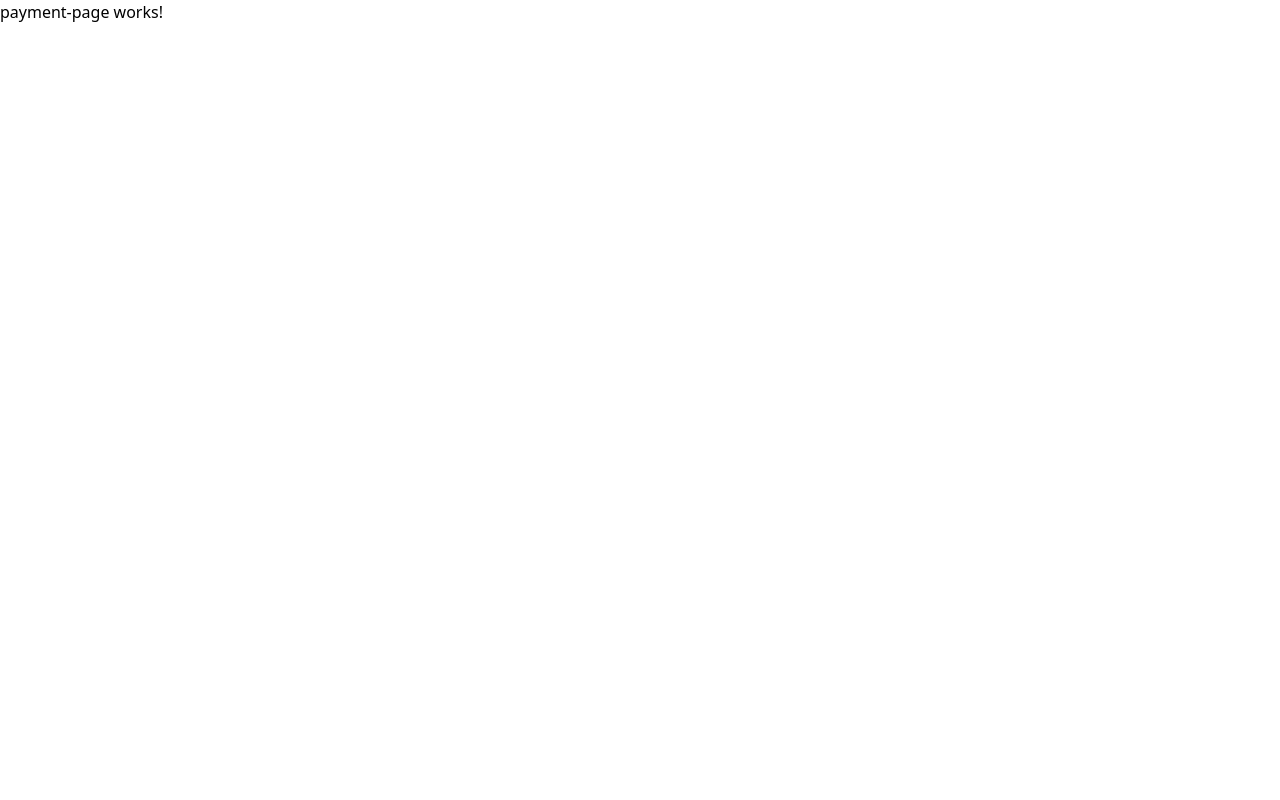
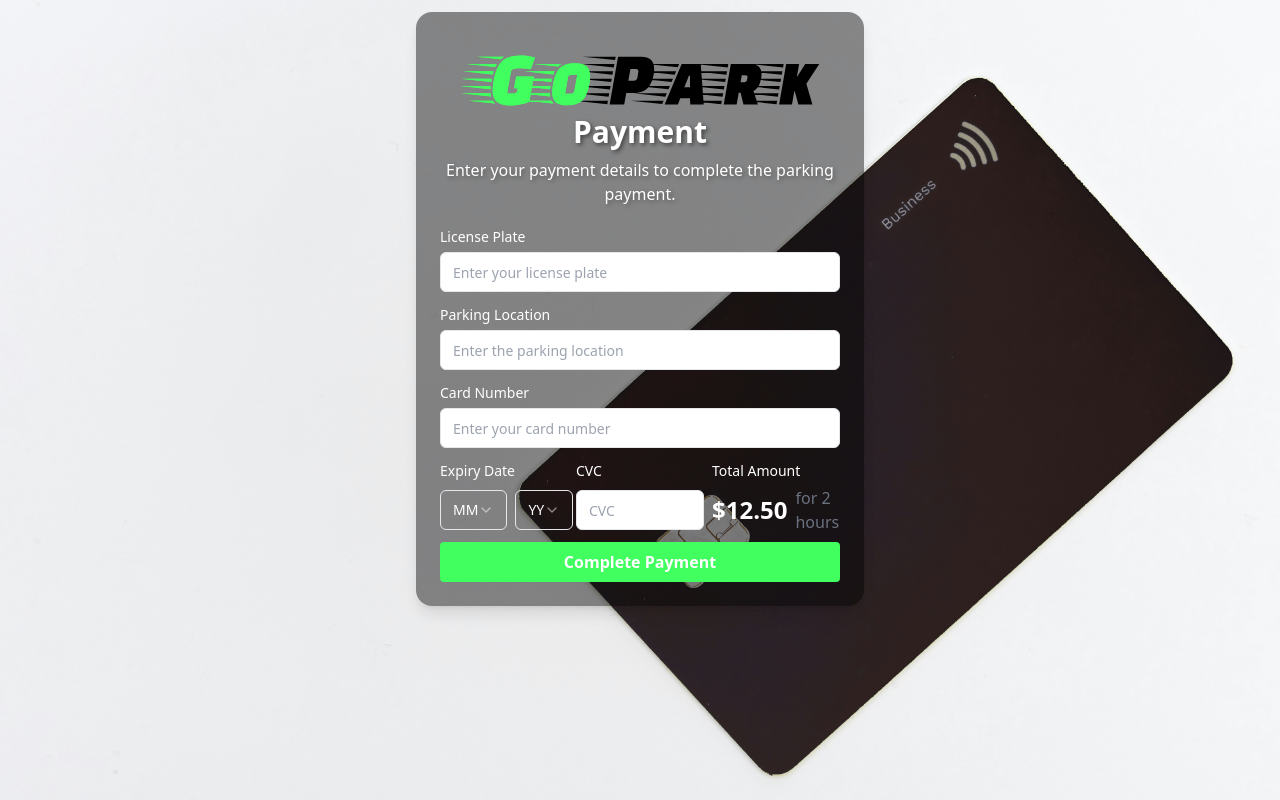
Before and after one commit to danny2768/GoPark, an Angular app: page /payment in a window 1280 px wide. Built offline with nearby package versions, Linux system fonts and the light colour scheme.

Commit message:
25/05/2024: HTML paymentaPage

```diff
--- a/src/app/shared/pages/payment-page/payment-page.component.css
+++ b/src/app/shared/pages/payment-page/payment-page.component.css
@@ -0,0 +1,16 @@
+.background {
+  width: 100vw;
+  height: 100vh;
+  background-size: cover; /* or "contain" depending on what you want */
+  background-position: center center; /* Center the image */
+  background-repeat: no-repeat; /* Do not repeat the image */
+  background-image: url('/assets/background/markus-winkler-ahjzVINkuCs-unsplash.jpg')
+}
+
+.textShadow-05 {
+  text-shadow: 2px 2px 4px rgba(0, 0, 0, 0.5);
+}
+
+.textShadow-03 {
+  text-shadow: 2px 2px 4px rgba(0, 0, 0, 0.3);
+}
--- a/src/app/shared/pages/payment-page/payment-page.component.html
+++ b/src/app/shared/pages/payment-page/payment-page.component.html
@@ -1 +1,192 @@
-<p>payment-page works!</p>
+<div class="background md:pt-3">
+  <div class="shadow-lg bg-black bg-opacity-45 md:rounded-2xl mx-auto min-h-screen md:min-h-max max-w-md p-6 space-y-6">
+    <div class="text-center space-y-2">
+      <div class="flex justify-center" [routerLink]="['/home']">
+        <img class="w-[90%] mx-auto" src="/assets/logo/goParkLogo.svg" alt="GoPark logo">
+      </div>
+      <h1 class="text-white text-3xl font-bold textShadow-05">Payment</h1>
+      <p class="text-white textShadow-03">Enter your payment details to complete the parking payment.</p>
+    </div>
+
+    <form class="space-y-4 text-white">
+      <div class="grid gap-2">
+        <label
+          class="text-sm font-medium leading-none peer-disabled:cursor-not-allowed peer-disabled:opacity-70"
+          for="license-plate"
+        >
+          License Plate
+        </label>
+        <input
+          class="flex h-10 w-full rounded-md border border-input bg-background px-3 py-2 text-sm ring-offset-background file:border-0 file:bg-transparent file:text-sm file:font-medium placeholder:text-muted-foreground focus-visible:outline-none focus-visible:ring-2 focus-visible:ring-ring focus-visible:ring-offset-2 disabled:cursor-not-allowed disabled:opacity-50"
+          id="license-plate"
+          placeholder="Enter your license plate"
+        />
+      </div>
+      <div class="grid gap-2">
+        <label
+          class="text-sm font-medium leading-none peer-disabled:cursor-not-allowed peer-disabled:opacity-70"
+          for="location"
+        >
+          Parking Location
+        </label>
+        <input
+          class="flex h-10 w-full rounded-md border border-input bg-background px-3 py-2 text-sm ring-offset-background file:border-0 file:bg-transparent file:text-sm file:font-medium placeholder:text-muted-foreground focus-visible:outline-none focus-visible:ring-2 focus-visible:ring-ring focus-visible:ring-offset-2 disabled:cursor-not-allowed disabled:opacity-50"
+          id="location"
+          placeholder="Enter the parking location"
+        />
+      </div>
+      <div class="grid gap-2">
+        <label
+          class="text-sm font-medium leading-none peer-disabled:cursor-not-allowed peer-disabled:opacity-70"
+          for="card-number"
+        >
+          Card Number
+        </label>
+        <input
+          class="flex h-10 w-full rounded-md border border-input bg-background px-3 py-2 text-sm ring-offset-background file:border-0 file:bg-transparent file:text-sm file:font-medium placeholder:text-muted-foreground focus-visible:outline-none focus-visible:ring-2 focus-visible:ring-ring focus-visible:ring-offset-2 disabled:cursor-not-allowed disabled:opacity-50"
+          id="card-number"
+          placeholder="Enter your card number"
+          type="number"
+        />
+      </div>
+      <div class="grid grid-cols-2 md:grid-cols-3 gap-2">
+        <div class="grid gap-2">
+          <label
+            class="text-sm font-medium leading-none peer-disabled:cursor-not-allowed peer-disabled:opacity-70"
+            for="expiry-date"
+          >
+            Expiry Date
+          </label>
+          <div class="flex gap-2">
+            <button
+              type="button"
+              role="combobox"
+              aria-controls="radix-:r2:"
+              aria-expanded="false"
+              aria-autocomplete="none"
+              dir="ltr"
+              data-state="closed"
+              data-placeholder=""
+              class="flex h-10 w-full items-center justify-between rounded-md border border-input bg-background px-3 py-2 text-sm ring-offset-background placeholder:text-muted-foreground focus:outline-none focus:ring-2 focus:ring-ring focus:ring-offset-2 disabled:cursor-not-allowed disabled:opacity-50"
+              id="expiry-month"
+            >
+              <span style="pointer-events: none;">MM</span>
+              <svg
+                xmlns="http://www.w3.org/2000/svg"
+                width="24"
+                height="24"
+                viewBox="0 0 24 24"
+                fill="none"
+                stroke="currentColor"
+                stroke-width="2"
+                stroke-linecap="round"
+                stroke-linejoin="round"
+                class="lucide lucide-chevron-down h-4 w-4 opacity-50"
+                aria-hidden="true"
+              >
+                <path d="m6 9 6 6 6-6"></path>
+              </svg>
+            </button>
+            <select
+              aria-hidden="true"
+              tabindex="-1"
+              style="position: absolute; border: 0px; width: 1px; height: 1px; padding: 0px; margin: -1px; overflow: hidden; clip: rect(0px, 0px, 0px, 0px); white-space: nowrap; overflow-wrap: normal;"
+            >
+              <option value=""></option>
+              <option value="01">01</option>
+              <option value="02">02</option>
+              <option value="03">03</option>
+              <option value="04">04</option>
+              <option value="05">05</option>
+              <option value="06">06</option>
+              <option value="07">07</option>
+              <option value="08">08</option>
+              <option value="09">09</option>
+              <option value="10">10</option>
+              <option value="11">11</option>
+              <option value="12">12</option>
+            </select>
+            <button
+              type="button"
+              role="combobox"
+              aria-controls="radix-:rf:"
+              aria-expanded="false"
+              aria-autocomplete="none"
+              dir="ltr"
+              data-state="closed"
+              data-placeholder=""
+              class="flex h-10 w-full items-center justify-between rounded-md border border-input bg-background px-3 py-2 text-sm ring-offset-background placeholder:text-muted-foreground focus:outline-none focus:ring-2 focus:ring-ring focus:ring-offset-2 disabled:cursor-not-allowed disabled:opacity-50"
+              id="expiry-year"
+            >
+              <span style="pointer-events: none;">YY</span>
+              <svg
+                xmlns="http://www.w3.org/2000/svg"
+                width="24"
+                height="24"
+                viewBox="0 0 24 24"
+                fill="none"
+                stroke="currentColor"
+                stroke-width="2"
+                stroke-linecap="round"
+                stroke-linejoin="round"
+                class="lucide lucide-chevron-down h-4 w-4 opacity-50"
+                aria-hidden="true"
+              >
+                <path d="m6 9 6 6 6-6"></path>
+              </svg>
+            </button>
+            <select
+              aria-hidden="true"
+              tabindex="-1"
+              style="position: absolute; border: 0px; width: 1px; height: 1px; padding: 0px; margin: -1px; overflow: hidden; clip: rect(0px, 0px, 0px, 0px); white-space: nowrap; overflow-wrap: normal;"
+            >
+              <option value=""></option>
+              <option value="23">23</option>
+              <option value="24">24</option>
+              <option value="25">25</option>
+              <option value="26">26</option>
+              <option value="27">27</option>
+              <option value="28">28</option>
+              <option value="29">29</option>
+              <option value="30">30</option>
+            </select>
+          </div>
+        </div>
+        <div class="grid gap-2">
+          <label
+            class="text-sm font-medium leading-none peer-disabled:cursor-not-allowed peer-disabled:opacity-70"
+            for="cvc"
+          >
+            CVC
+          </label>
+          <input
+            class="flex h-10 w-full rounded-md border border-input bg-background px-3 py-2 text-sm ring-offset-background file:border-0 file:bg-transparent file:text-sm file:font-medium placeholder:text-muted-foreground focus-visible:outline-none focus-visible:ring-2 focus-visible:ring-ring focus-visible:ring-offset-2 disabled:cursor-not-allowed disabled:opacity-50"
+            id="cvc"
+            placeholder="CVC"
+            type="number"
+          />
+        </div>
+        <div class="grid gap-2">
+          <label
+            class="text-sm font-medium leading-none peer-disabled:cursor-not-allowed peer-disabled:opacity-70"
+            for="amount"
+          >
+            Total Amount
+          </label>
+          <div class="block md:flex items-center gap-2">
+            <span class="block text-2xl font-bold">$12.50</span>
+            <span class="text-gray-500 dark:text-gray-400">for 2 hours</span>
+          </div>
+        </div>
+        <button
+          type="submit"
+          class="bg-[#40FF5E] hover:bg-[#39e554] text-white font-bold py-2 px-4 rounded inline-flex items-center justify-center w-full col-span-3"
+        >
+          Complete Payment
+        </button>
+      </div>
+    </form>
+
+  </div>
+
+</div>
--- a/src/app/shared/pages/payment-page/payment-page.component.ts
+++ b/src/app/shared/pages/payment-page/payment-page.component.ts
@@ -1,4 +1,5 @@
 import { Component, OnInit } from '@angular/core';
+import { FormBuilder, FormGroup } from '@angular/forms';
 import { ActivatedRoute } from '@angular/router';
 
 @Component({
@@ -11,8 +12,12 @@ export class PaymentPageComponent implements OnInit {
   parkingId: string = '';
   licensePlate: string = '';
 
+  public myForm: FormGroup = this.fb.group({});
+
+
   constructor(
     private route: ActivatedRoute,
+    private fb: FormBuilder,
   ) {}
 
   ngOnInit(): void {
```
Also changed, not shown: src/assets/background/markus-winkler-ahjzVINkuCs-unsplash.jpg (added).
